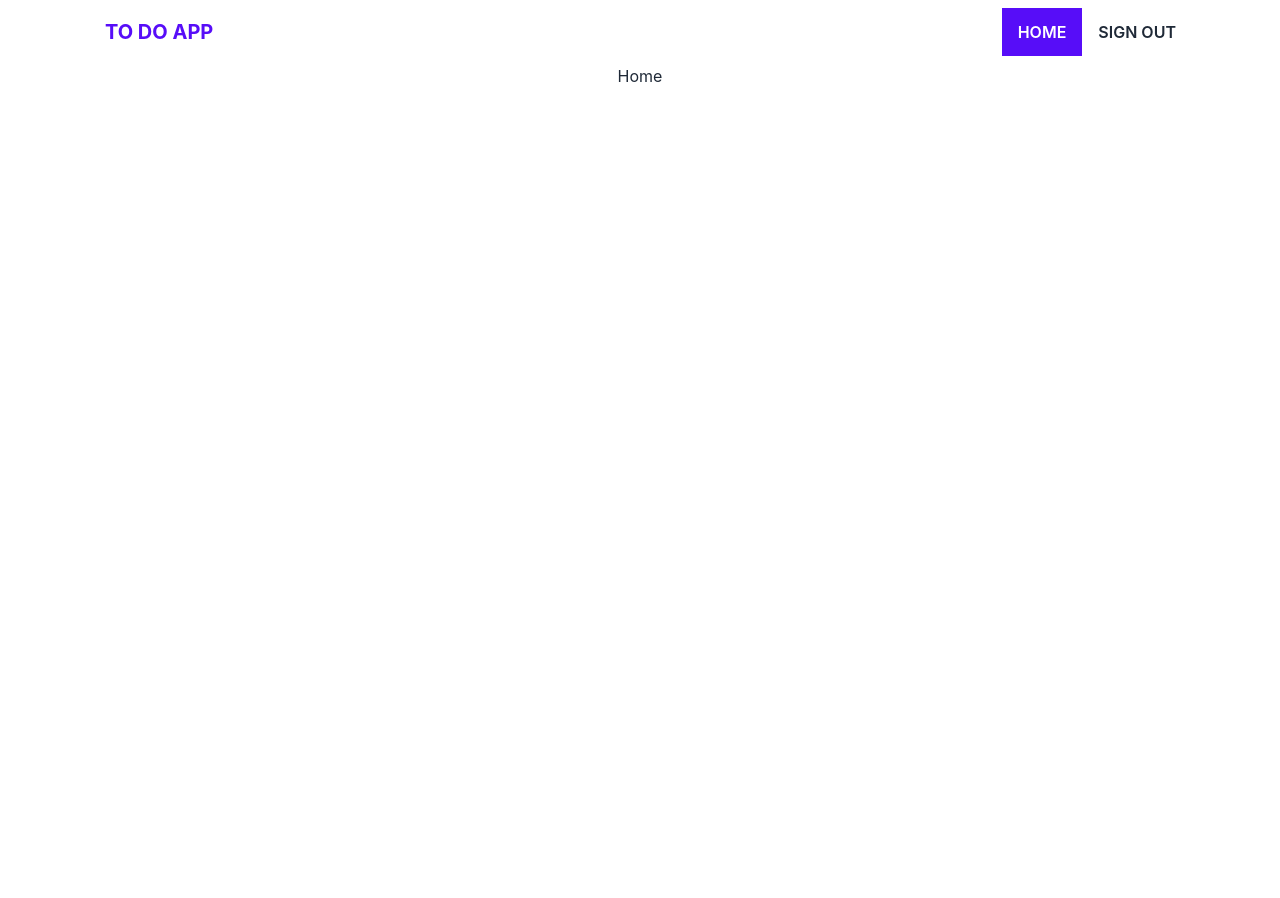
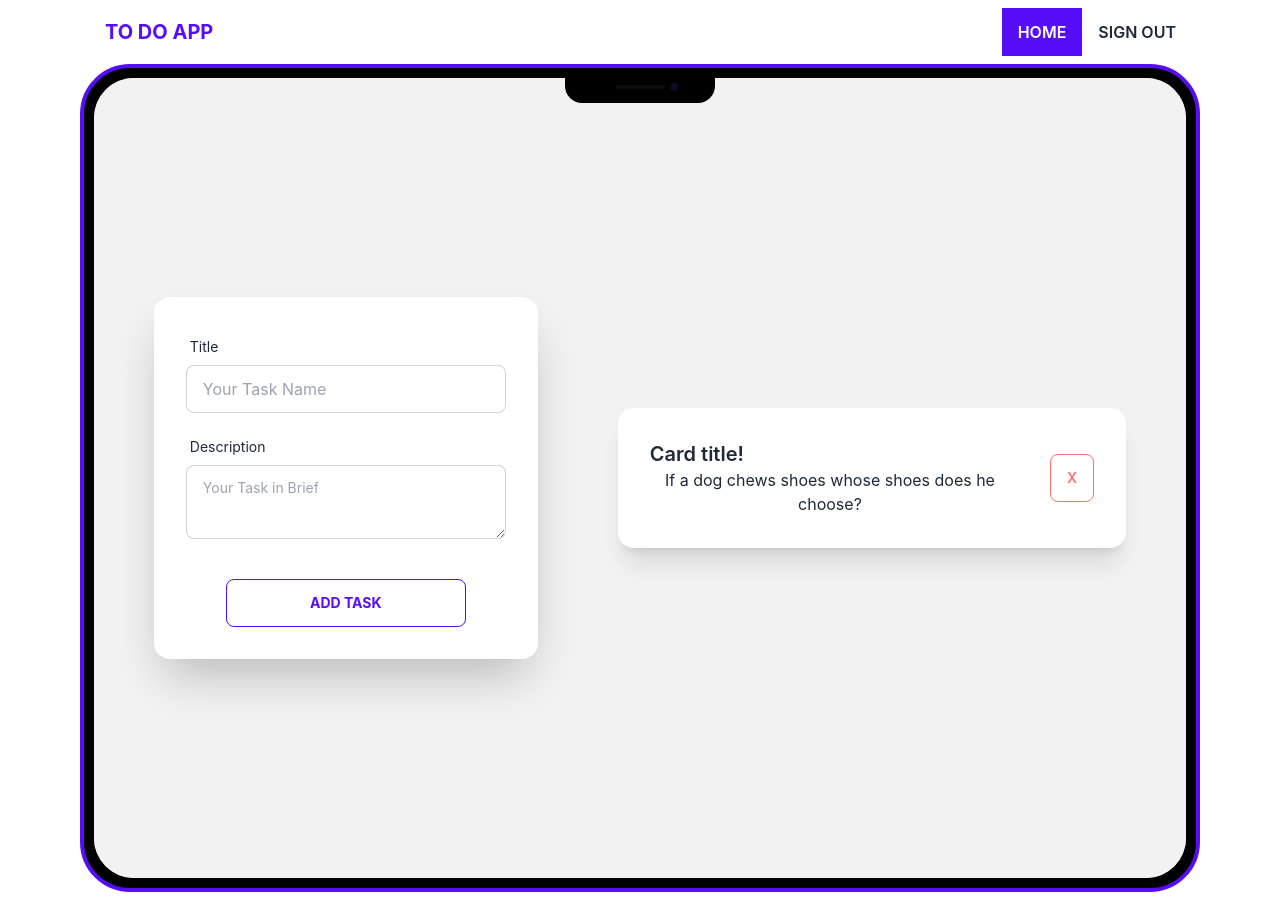
Before and after one commit to engrkashem/to-do-app-clients, a React (Create React App) app: page / in a window 1280 px wide. Before the commit the page ends 800 px from the top, so only its background shows below. Built offline with nearby package versions, Linux system fonts and the light colour scheme; no server answers; sample sign-in values are in the browser's storage.

Commit message:
home page design added

```diff
--- a/src/Components/Auth/Register.js
+++ b/src/Components/Auth/Register.js
@@ -54,11 +54,11 @@ const Register = () => {
                                 value: true,
                                 message: 'Name is Required'
                             }
-                        })} type="text" placeholder="Your Email" className="input input-bordered w-full " />
+                        })} type="text" placeholder="Your Name" className="input input-bordered w-full " />
                         <label className="label">
                             <span className="label-text-alt">
-                                {errors.email?.type === 'required' && <span
-                                    className="label-text-alt text-rose-500">{errors.email.message}
+                                {errors.name?.type === 'required' && <span
+                                    className="label-text-alt text-rose-500">{errors.name.message}
                                 </span>}
                             </span>
                         </label>
--- a/src/Components/Home/Home.js
+++ b/src/Components/Home/Home.js
@@ -1,10 +1,74 @@
 import React from 'react';
+import { useForm } from "react-hook-form";
+import TaskCard from './TaskCard';
 
 const Home = () => {
+    const { register, formState: { errors }, handleSubmit } = useForm();
+    const onSubmit = data => {
+        const { email, password } = data;
+
+    };
     return (
-        <div>
-            <h2>Home</h2>
+        <div className="mockup-phone border-primary w-full h-full">
+            <div className="camera w-full"></div>
+            <div className="display w-full ">
+                <div className="artboard artboard-demo min-h-screen w-full">
+                    <div className="hero min-h-screen bg-base-200">
+                        <div className="hero-content flex-col lg:flex-row-reverse gap-20">
+                            <div className="card  bg-base-100 shadow-xl grow">
+                                <TaskCard></TaskCard>
+                            </div>
+                            <div className="card flex-shrink-0 w-full max-w-sm shadow-2xl bg-base-100">
+                                <div className="card-body">
+                                    <form onSubmit={handleSubmit(onSubmit)}>
+                                        <div className="form-control">
+                                            <label className="label">
+                                                <span className="label-text">Title</span>
+                                            </label>
+                                            <input {...register("name", {
+                                                required: {
+                                                    value: true,
+                                                    message: 'Name is Required'
+                                                }
+                                            })} type="text" placeholder="Your Task Name" className="input input-bordered" />
+                                            <label className="label">
+                                                <span className="label-text-alt">
+                                                    {errors.name?.type === 'required' && <span
+                                                        className="label-text-alt text-rose-500">{errors.name.message}
+                                                    </span>}
+                                                </span>
+                                            </label>
+                                        </div>
+                                        <div className="form-control">
+                                            <label className="label">
+                                                <span className="label-text">Description</span>
+                                            </label>
+                                            <textarea {...register("description", {
+                                                required: {
+                                                    value: true,
+                                                    message: 'Description is Required'
+                                                }
+                                            })}
+                                                type="text" placeholder="Your Task in Brief" className="textarea textarea-bordered" />
+                                            <label className="label">
+                                                <span className="label-text-alt">
+                                                    {errors.description?.type === 'required' && <span
+                                                        className="label-text-alt text-rose-500">{errors.description.message}
+                                                    </span>}
+                                                </span>
+                                            </label>
+                                        </div>
+                                        <div className="form-control mt-6">
+                                            <input className='btn btn-outline btn-primary w-3/4 mx-auto block font-bold' type="submit" value='ADD TASK' />
 
+                                        </div>
+                                    </form>
+                                </div>
+                            </div>
+                        </div>
+                    </div>
+                </div>
+            </div>
         </div>
     );
 };
--- /dev/null
+++ b/src/Components/Home/TaskCard.js
@@ -0,0 +1,19 @@
+import React from 'react';
+
+const TaskCard = () => {
+    return (
+        <div className="card-body flex justify-between">
+            <div className=' flex justify-center items-center gap-10'>
+                <div>
+                    <h2 className="card-title">Card title!</h2>
+                    <p>If a dog chews shoes whose shoes does he choose?</p>
+                </div>
+                <div className="card-actions justify-end tooltip  tooltip-error" data-tip="Remove Task"   >
+                    <button className="btn btn-outline btn-error">X</button>
+                </div>
+            </div>
+        </div>
+    );
+};
+
+export default TaskCard;
```
